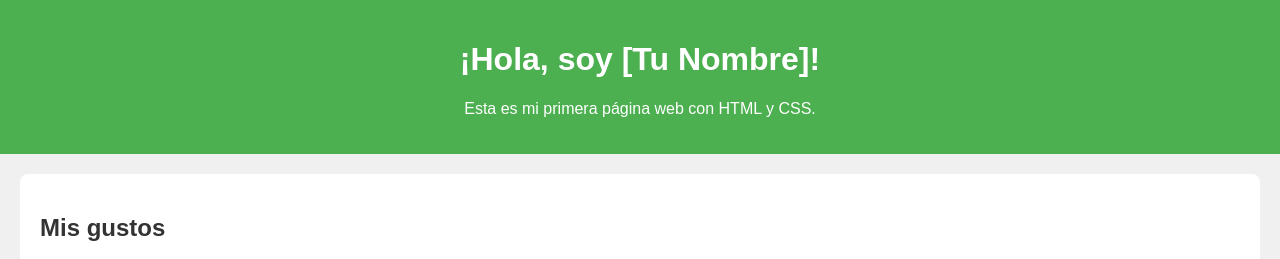
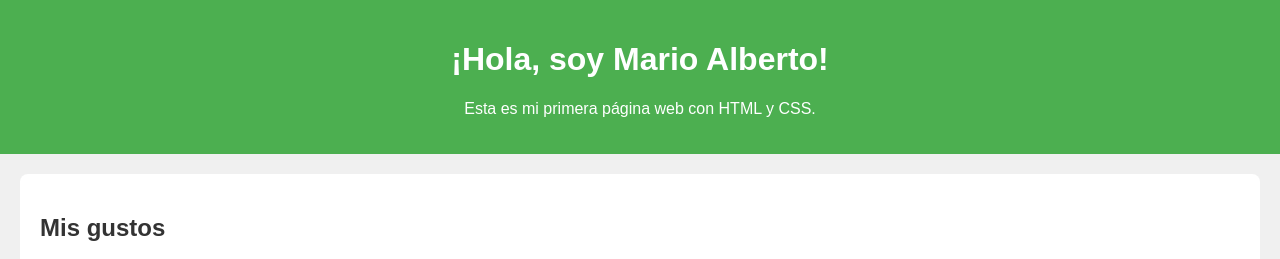
Before and after one commit to Alberto-web-25/nombre, a plain HTML site: page index.html in a window 1280 px wide. Shown: the top 259 px of the page. Drawn offline with Linux system fonts and the light colour scheme.

Commit message:
Update index.html

```diff
--- a/index.html
+++ b/index.html
@@ -8,7 +8,7 @@
 </head>
 <body>
 <header>
-<h1>¡Hola, soy [Tu Nombre]!</h1>
+<h1>¡Hola, soy Mario Alberto!</h1>
 <p>Esta es mi primera página web con HTML y CSS.</p>
 </header>
 <section>
@@ -24,4 +24,5 @@
 <p>© 2025 Mi primera página</p>
 </footer>
 </body>
+
 </html>
```
